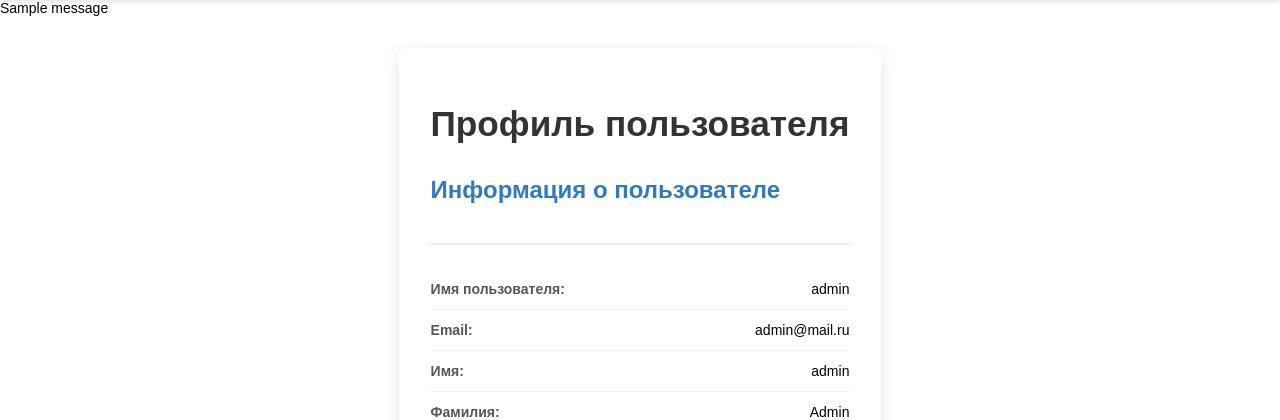
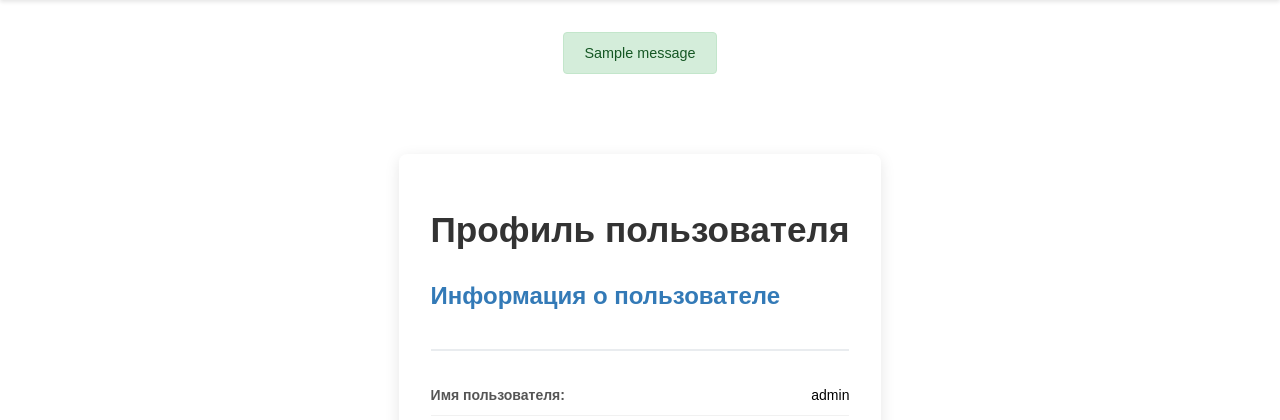
Before and after one commit to Dmitro44/353503_SEBELEV_21, a Django app: page /auth/profile/ in a window 1280 px wide. Shown: the part 103-523 px from the top of the page. Run offline with Django 5.2, Linux system fonts and the light colour scheme; a user stored in the database is signed in; data comes from the database, SQL or seed files in the repository; both versions use the stored data as it was after the commit; tables that the repository leaves empty hold one stand-in row (values such as "Sample post"); one stand-in notice (Sample message) is shown.

Commit message:
Added styles for messages

```diff
--- /dev/null
+++ b/STRWEB/LR2/static/css/components/_messages.css
@@ -0,0 +1,38 @@
+.messages-container {
+    margin: 1rem auto;
+    padding: 1rem;
+    max-width: 800px;
+    border-radius: 5px;
+}
+
+.message {
+    padding: 0.75rem 1.25rem;
+    margin-bottom: 1rem;
+    border: 1px solid transparent;
+    border-radius: 0.25rem;
+    font-size: 0.9rem;
+}
+
+.message.success {
+    color: #155724;
+    background-color: #d4edda;
+    border-color: #c3e6cb;
+}
+
+.message.info {
+    color: #0c5460;
+    background-color: #d1ecf1;
+    border-color: #bee5eb;
+}
+
+.message.warning {
+    color: #856404;
+    background-color: #fff3cd;
+    border-color: #ffeeba;
+}
+
+.message.error {
+    color: #721c24;
+    background-color: #f8d7da;
+    border-color: #f5c6cb;
+}
--- a/STRWEB/LR2/static/css/main.css
+++ b/STRWEB/LR2/static/css/main.css
@@ -18,6 +18,7 @@
 @import url('components/_tables.css');
 @import url('components/_preloader.css');
 @import url('components/_animation.css');
+@import url('components/_messages.css');
 
 /* Pages */
 @import url('pages/_home.css');
--- a/STRWEB/LR2/templates/base.html
+++ b/STRWEB/LR2/templates/base.html
@@ -54,9 +54,9 @@
 </header>
 
 {% if messages %}
-    <div>
+    <div class="messages-container">
         {% for message in messages %}
-            <div>
+            <div class="message {{ message.tags }}">
                 {{ message }}
             </div>
         {% endfor %}
```
Also changed, not shown: STRWEB/LR2/db.sqlite3, STRWEB/LR2/static/css/pages/_rental_form.css (renamed from STRWEB/LR2/static/css/pages/rental_form.css).
